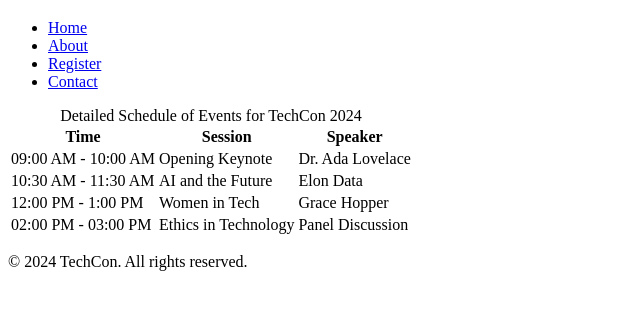
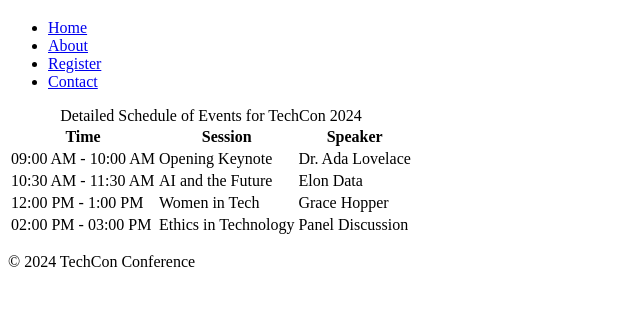
Before and after one commit to Ifeanyi-tech/TechCon_HTML, a plain HTML site: page techcon_website/schedule.html in a window 1280 px wide. Shown: the part 61-370 px from the top of the page, without its empty margins (0-640 px from the left). Drawn offline with Linux system fonts and the light colour scheme.

Commit message:
Fix footer consistency in schedule page

```diff
--- a/techcon_website/schedule.html
+++ b/techcon_website/schedule.html
@@ -53,7 +53,7 @@
   </main>
 
   <footer>
-    <p>© 2024 TechCon. All rights reserved.</p>
+    <p>© 2024 TechCon Conference</p>
 </footer>
 </body>
 </html>
```
